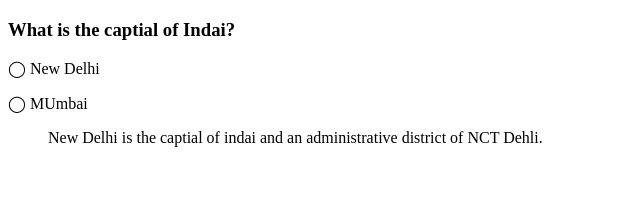
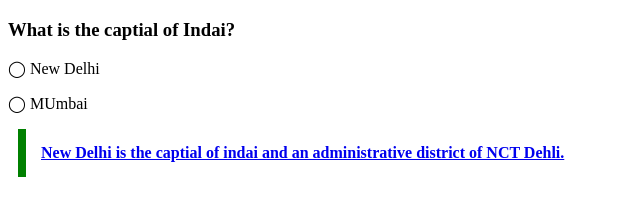
Before and after one commit to acciojob/trivia-aasthachandrawat, a website: page main.html in a window 1280 px wide. Shown: the whole page, without its empty margins (0-640 px from the left). Drawn offline with Linux system fonts and the light colour scheme.

Commit message:
created a submission

```diff
--- a/main.html
+++ b/main.html
@@ -13,7 +13,8 @@
 	<h3>What is the captial of Indai?</h3>
 	<p>&#9711 New Delhi</p>
 	<p>&#9711 MUmbai</p>
-	<blockquote cite="https://en.wikipedia.org/wiki/New_Delhi">
+	<blockquote class="cite">
+		<a href="https://en.wikipedia.org/wiki/New_Delhi">
 		New Delhi is the captial of indai and an administrative district of NCT Dehli.
 	</blockquote>
 
--- a/styles.css
+++ b/styles.css
@@ -1,6 +1,6 @@
 
 /* Your CSS Code here. */
-.blockquote{
+.cite{
 	width:600px;
 	margin:10px;
 	padding:15px;
```
